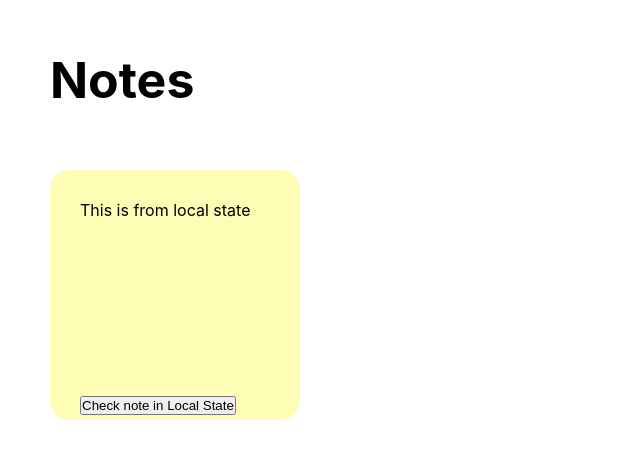
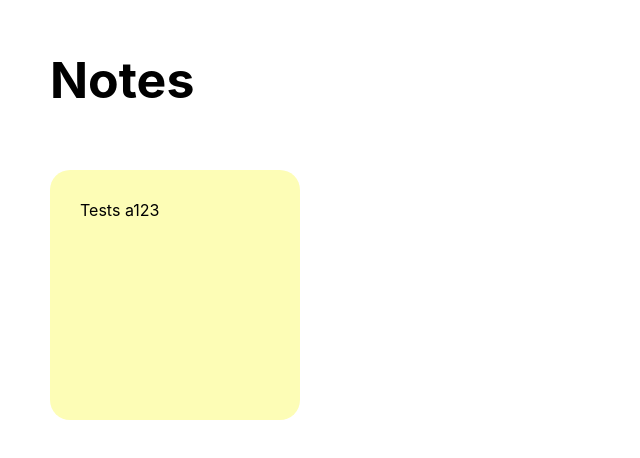
Before and after one commit to nithipramesti/Note-App, a React (Create React App) app: page / in a window 1280 px wide. Shown: the top 458 px of the page, without its empty margins (0-640 px from the left). Built offline with nearby package versions, Linux system fonts and the light colour scheme; data requests are answered from the project's data file.

Commit message:
fix fetching data from JSON to local state

```diff
--- a/src/components/Note.jsx
+++ b/src/components/Note.jsx
@@ -1,60 +1,51 @@
-import React, { useState, useEffect } from "react";
+import React, { useEffect, useState } from "react";
 import "../assets/styles/note.css";
 import Axios from "axios";
 
 const Note = (props) => {
-  const [noteState, editNote] = useState({
-    noteData: [
-      {
-        note: "This is from local state",
-      },
-    ],
-  });
+  const [noteState, setNote] = useState([]);
 
-  const fetchTodo = () => {
-    Axios.get("http://localhost:2000/noteData").then((response) => {
-      editNote({
-        noteData: response.data,
-      });
-      alert(`document is fetched, note: ${noteState.noteData[0].note}`);
+  //update the local state:
+  const fetchData = () => {
+    Axios.get("http://localhost:2000/noteData/").then((response) => {
+      setNote(response.data);
     });
   };
 
   const noteChanged = (event) => {
-    // editNote({
-    //   noteData: [{ ...noteState.noteData[0], note: event.target.value }],
-    // });
     Axios.patch("http://localhost:2000/noteData/1", {
       note: event.target.value,
     }).then(() => {
-      fetchTodo();
+      fetchData();
+      //why not take the data directly from textarea?
     });
   };
 
-  const btn = () => {
-    alert(`note: ${noteState.noteData[0].note}`);
-    fetchTodo();
+  const renderNote = () => {
+    return noteState[0].note;
+    //for initial data of the note, so it's not an empty note every time refresh the app
   };
 
+  //every time we reset the app, the local state will reset into the initial data
+  //in order to display the recent data of the notes, we need to fetch the data from database into the local state
+  //so the note can display the data from the local state
   useEffect(() => {
-    {
-      console.log(`note: ${noteState.noteData[0].note}`);
-      alert(`useEffect - note: ${noteState.noteData[0].note}`);
-      fetchTodo();
-    }
+    fetchData();
   }, []);
-
-  const renderNote = () => {
-    return noteState.noteData[0].note;
-  };
 
   return (
     <div className="note">
-      {/* <p>STATE: {noteData.note}</p> */}
-      <textarea onChange={noteChanged} placeholder="Write note here...">
-        {renderNote()}
-      </textarea>
-      <button onClick={btn}>Check note in Local State</button>
+      {noteState.length ? (
+        <>
+          <textarea
+            onChange={noteChanged}
+            placeholder="Write note here..."
+            value={noteState[0].note}
+          />
+        </>
+      ) : (
+        <p>Loading</p>
+      )}
     </div>
   );
 };
```
